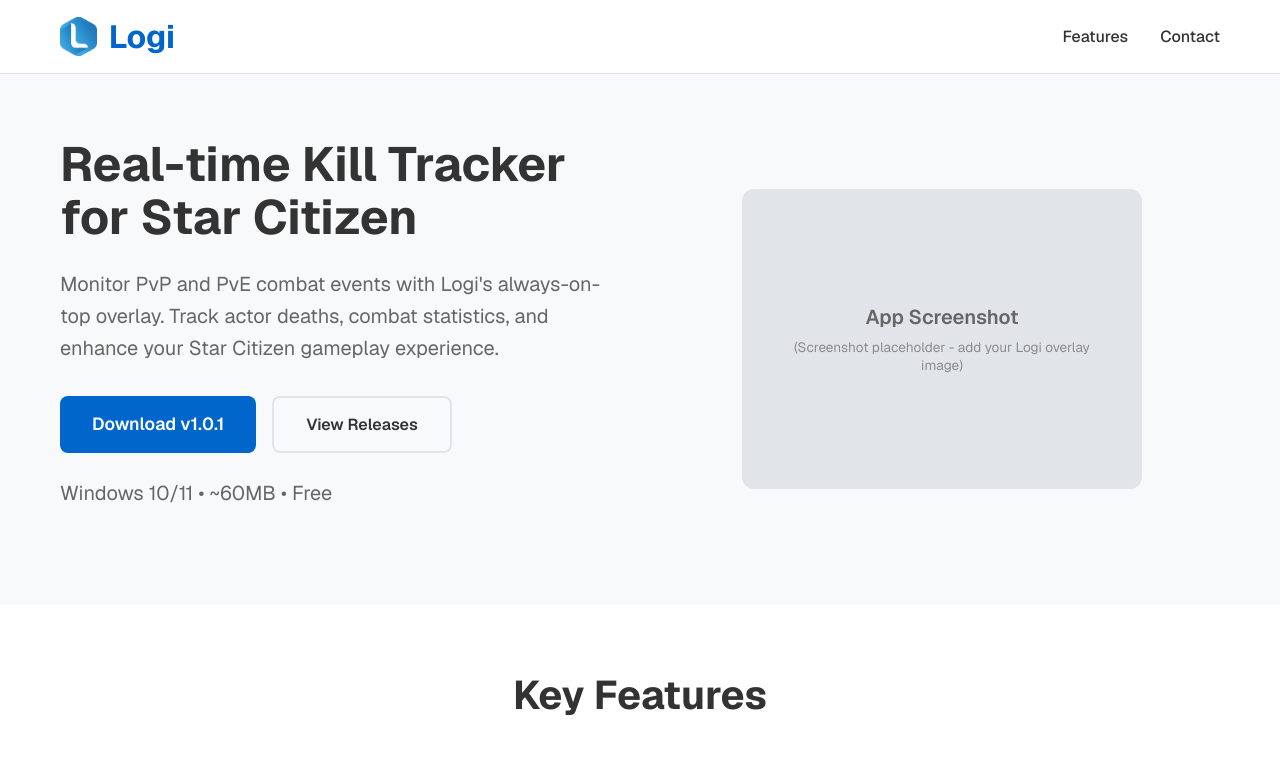
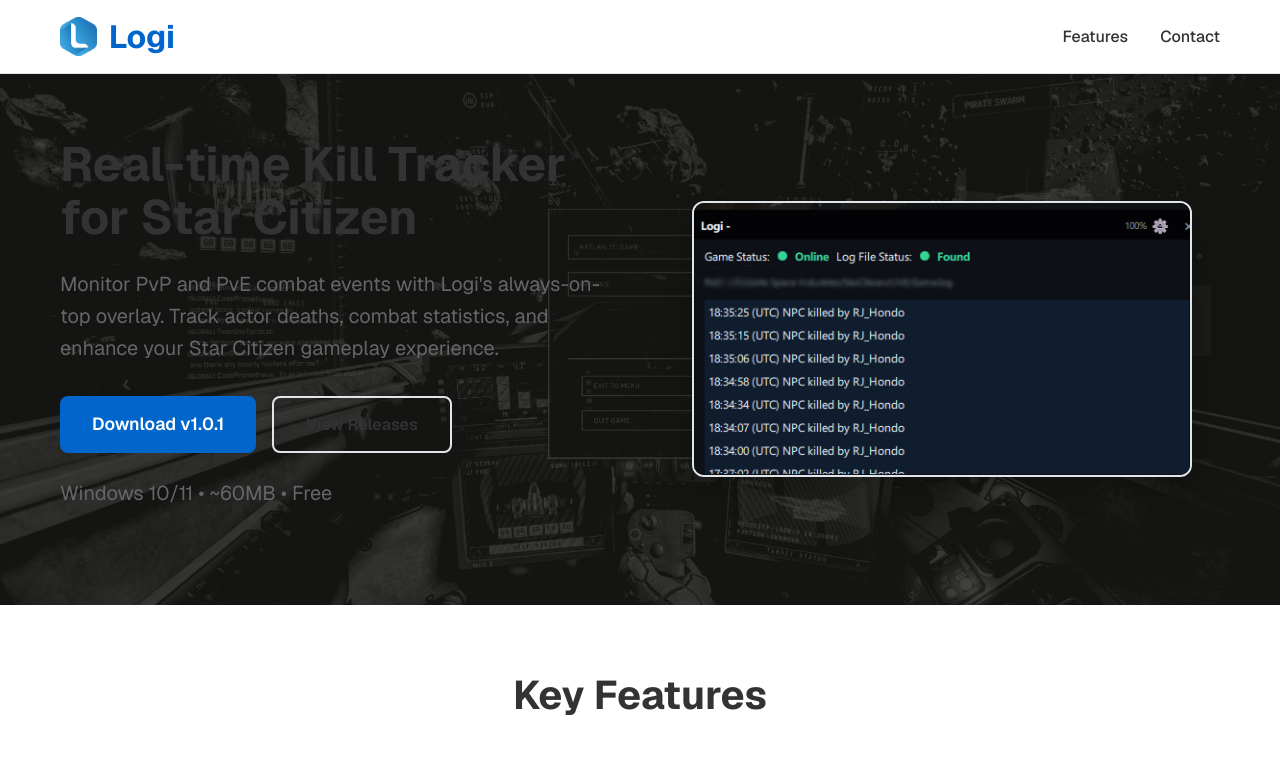
Before and after one commit to OMTut/logi_web, a Next.js app: page / in a window 1280 px wide. Shown: the top 768 px of the page. Built offline with nearby package versions, Linux system fonts and the light colour scheme; no server answers.

Commit message:
added screenshot to hero section

```diff
--- a/src/app/page.module.css
+++ b/src/app/page.module.css
@@ -18,6 +18,10 @@
     --text-color: #e1e5e9;
     --bg-light: #1a1a1a;
     --border-color: #333;
+  }
+
+  .screenshot {
+    box-shadow: 0 10px 30px rgba(0, 0, 0, 0.5);
   }
 }
 
@@ -83,7 +87,10 @@
 /* Hero Section */
 .hero {
   padding: 4rem 0;
-  background: var(--bg-light);
+  background-image: url('/Section1_bg_1.jpg');
+  background-size: cover;
+  background-position: center;
+  background-repeat: no-repeat;
 }
 
 .heroContent {
@@ -158,29 +165,12 @@
 }
 
 .screenshot {
-  background: var(--border-color);
   border-radius: 12px;
-  padding: 3rem 2rem;
-  text-align: center;
-  color: var(--secondary-color);
-  min-height: 300px;
-  display: flex;
-  flex-direction: column;
-  justify-content: center;
-  align-items: center;
+  box-shadow: 0 10px 30px rgba(0, 0, 0, 0.2);
   width: 100%;
-  max-width: 400px;
-}
-
-.screenshot p {
-  font-size: 1.25rem;
-  margin-bottom: 0.5rem;
-  font-weight: 600;
-}
-
-.screenshot small {
-  font-size: 0.85rem;
-  opacity: 0.7;
+  height: auto;
+  max-width: 500px;
+  border: 2px solid var(--border-color);
 }
 
 /* Features Section */
--- a/src/app/page.tsx
+++ b/src/app/page.tsx
@@ -63,10 +63,14 @@ export default function Home() {
               <p className={styles.requirements}>Windows 10/11 • ~60MB • Free</p>
             </div>
             <div className={styles.heroImage}>
-              <div className={styles.screenshot}>
-                <p>App Screenshot</p>
-                <small>(Screenshot placeholder - add your Logi overlay image)</small>
-              </div>
+              <Image
+                src="/app_sshot_01.jpg"
+                alt="Logi overlay interface showing kill tracking in Star Citizen"
+                width={600}
+                height={400}
+                className={styles.screenshot}
+                priority
+              />
             </div>
           </div>
         </div>
```
Also changed, not shown: public/Section1_bg_1.jpg (added), public/app_sshot_01.jpg (added).
